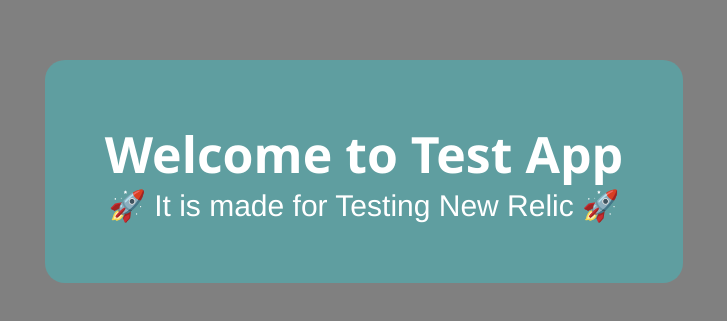
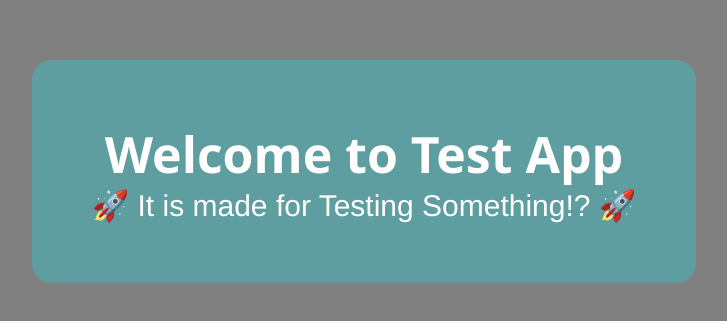
Before and after one commit to hussain1406/simple-demo-nodejs-app, a website: page index.html in a window 1280 px wide. Shown: the part 229-550 px from the top of the page, without its empty margins (276-1003 px from the left). Drawn offline with Linux system fonts and the light colour scheme.

Commit message:
Added Dockerfile and made index.html generic

```diff
--- a/app.js
+++ b/app.js
@@ -1,4 +1,5 @@
 const port = 8080 || process.env.PORT;
+
 const path = require("path");
 const express = require("express");
 
--- a/index.html
+++ b/index.html
@@ -9,7 +9,7 @@
   <body>
     <div class="main">
       <h1>Welcome to Test App</h1>
-      <p>🚀 It is made for Testing New Relic 🚀</p>
+      <p>🚀 It is made for Testing Something!? 🚀</p>
     </div>
   </body>
 </html>
```
Also changed, not shown: 2 other files.
